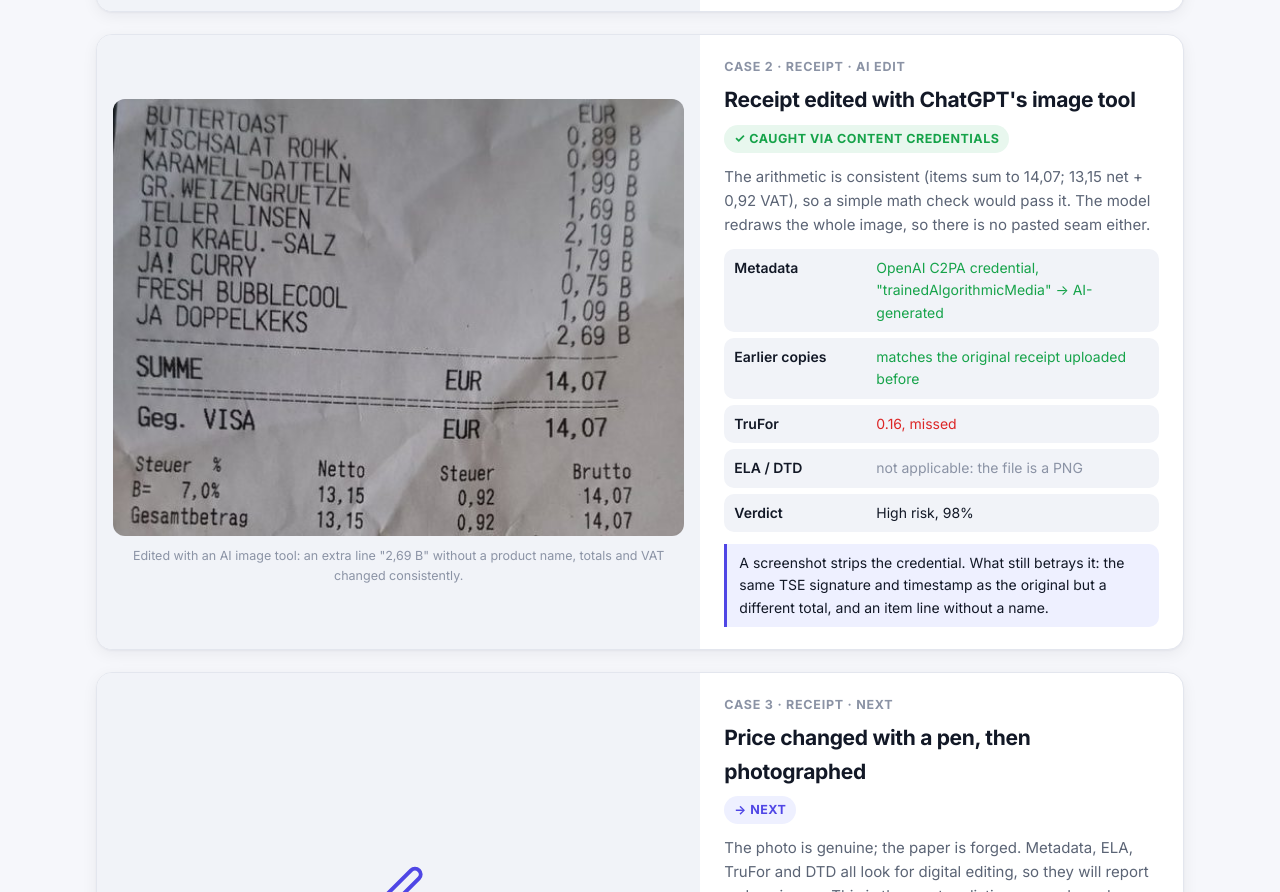
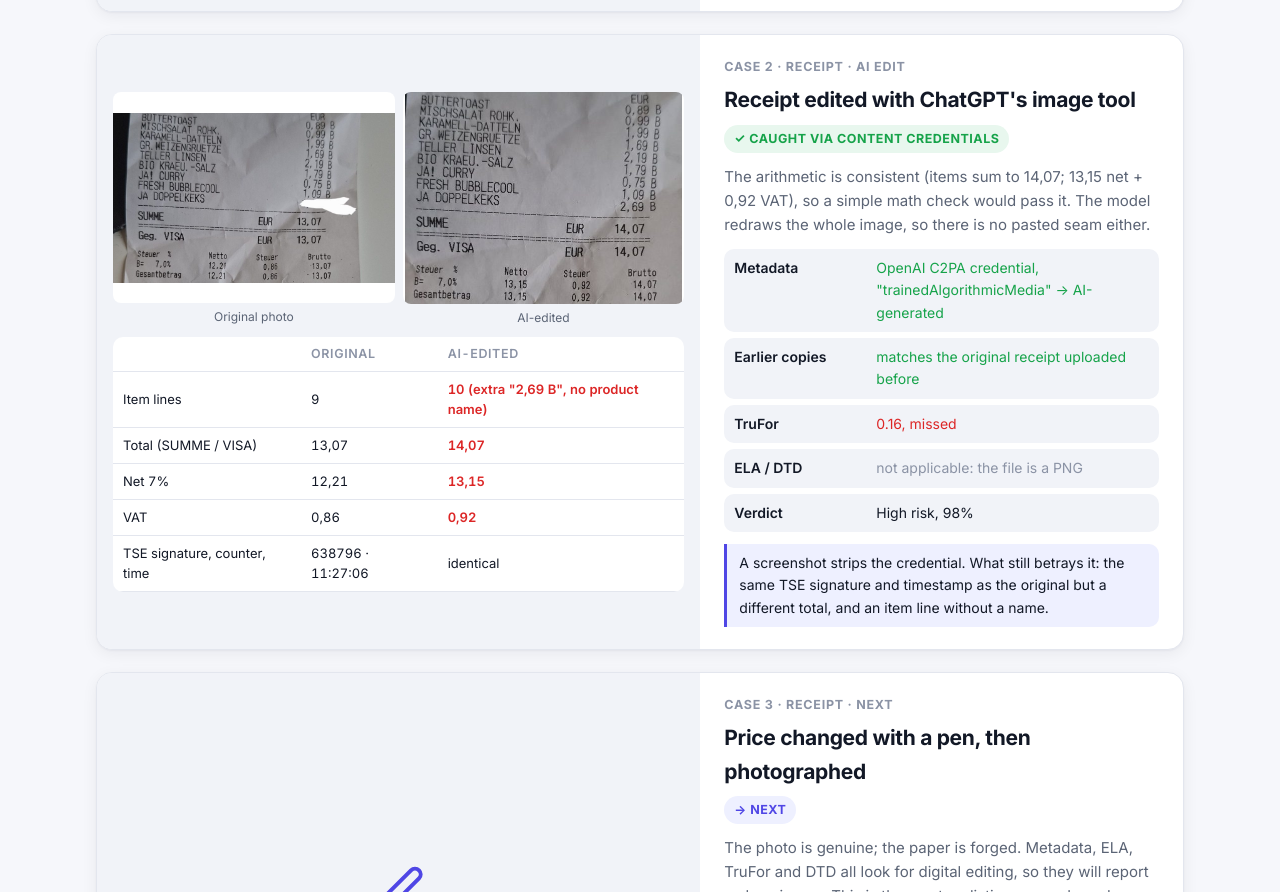
Before and after one commit to Daniel-Kasem48/aerial-change-detection, a plain HTML site: page docs/index.html in a window 1280 px wide. Shown: the part 1855-2747 px from the top of the page. Drawn offline with Linux system fonts and the light colour scheme.

Commit message:
Showcase: show original vs AI-edited receipt numbers side by side
Co-Authored-By: Claude Opus 5.5 <noreply@anthropic.com>

```diff
--- a/docs/index.html
+++ b/docs/index.html
@@ -119,6 +119,13 @@ h2 { font-size: clamp(24px, 3vw, 32px); letter-spacing: -.025em; margin: 0 0 8px
   background: rgba(0,0,0,.6); color: #fff; pointer-events: none; }
 .viewer .tag.l { left: 10px; } .viewer .tag.r { right: 10px; }
 .cap { font-size: 12.5px; color: var(--faint); text-align: center; }
+.pairimg { display: grid; grid-template-columns: 1fr 1fr; gap: 8px; }
+.pairimg figure { margin: 0; }
+.pairimg img { border-radius: 8px; width: 100%; aspect-ratio: 4 / 3; object-fit: contain; background: var(--surface); }
+.pairimg figcaption { font-size: 12px; color: var(--muted); text-align: center; margin-top: 4px; }
+table.cmp { font-size: 13px; background: var(--surface); border-radius: 10px; overflow: hidden; }
+table.cmp th, table.cmp td { padding: 7px 10px; }
+table.cmp td.chg { color: var(--high); font-weight: 600; }
 .trip { display: grid; grid-template-columns: repeat(3, 1fr); gap: 8px; }
 .trip figure { margin: 0; }
 .trip img { border-radius: 8px; width: 100%; }
@@ -243,8 +250,20 @@ footer p { margin: 0 0 6px; }
     <!-- 2 -->
     <article class="card case">
       <div class="media">
-        <img src="showcase/receipt_ai.jpg" alt="Receipt edited with an AI image tool, extra line 2,69 and total 14,07" loading="lazy" style="border-radius:12px">
-        <div class="cap">Edited with an AI image tool: an extra line "2,69 B" without a product name, totals and VAT changed consistently.</div>
+        <div class="pairimg">
+          <figure><img src="showcase/receipt_orig.jpg" alt="Original receipt: 9 items, total 13,07" loading="lazy"><figcaption>Original photo</figcaption></figure>
+          <figure><img src="showcase/receipt_ai.jpg" alt="AI-edited receipt: extra line 2,69, total 14,07" loading="lazy"><figcaption>AI-edited</figcaption></figure>
+        </div>
+        <table class="cmp">
+          <thead><tr><th></th><th>Original</th><th>AI-edited</th></tr></thead>
+          <tbody>
+            <tr><td>Item lines</td><td>9</td><td class="chg">10 (extra "2,69 B", no product name)</td></tr>
+            <tr><td>Total (SUMME / VISA)</td><td>13,07</td><td class="chg">14,07</td></tr>
+            <tr><td>Net 7%</td><td>12,21</td><td class="chg">13,15</td></tr>
+            <tr><td>VAT</td><td>0,86</td><td class="chg">0,92</td></tr>
+            <tr><td>TSE signature, counter, time</td><td>638796 · 11:27:06</td><td>identical</td></tr>
+          </tbody>
+        </table>
       </div>
       <div class="body">
         <div class="num">Case 2 · receipt · AI edit</div>
```
Also changed, not shown: docs/showcase/receipt_orig.jpg (added).
